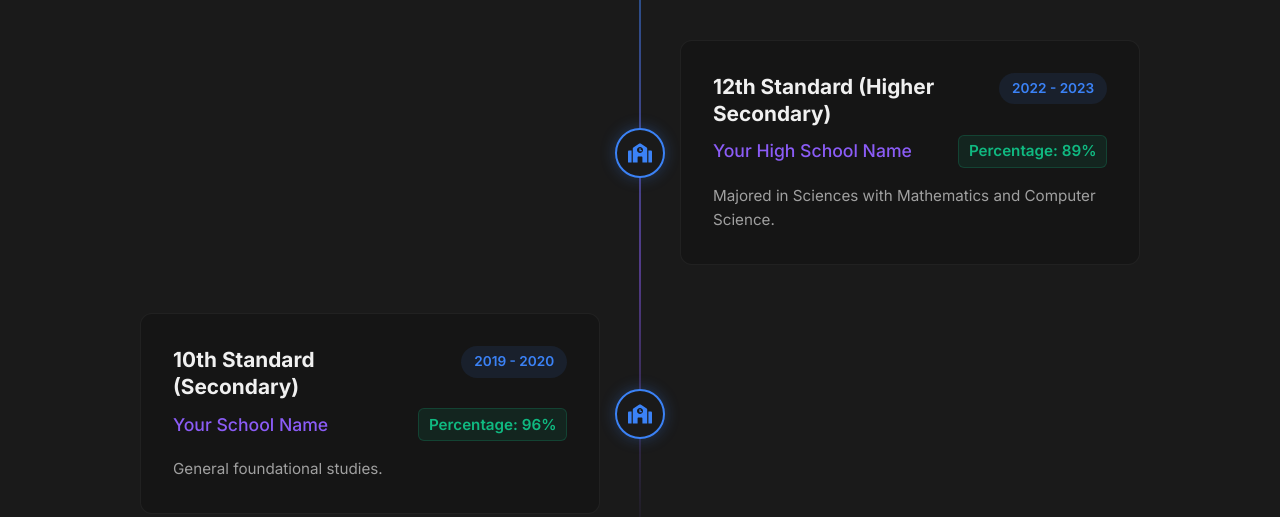
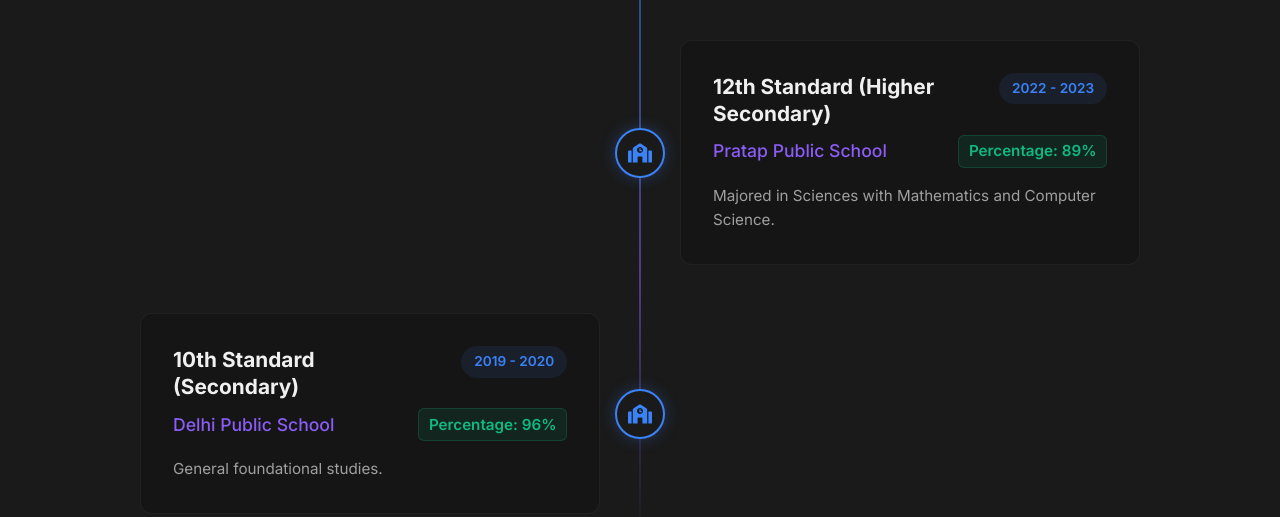
Before and after one commit to veronicabatra/VeronicaPortfolio, a React (Vite) app: page / in a window 1280 px wide. Shown: the part 5480-5997 px from the top of the page. Built offline with nearby package versions, Linux system fonts and the light colour scheme.

Commit message:
Update educational institutions in Education component

```diff
--- a/src/components/Education.jsx
+++ b/src/components/Education.jsx
@@ -40,7 +40,7 @@
     },
     {
       title: "12th Standard (Higher Secondary)",
-      institution: "Your High School Name",
+      institution: "Pratap Public School",
       duration: "2022 - 2023",
       score: "Percentage: 89%",
       description: "Majored in Sciences with Mathematics and Computer Science.",
@@ -48,7 +48,7 @@
     },
     {
       title: "10th Standard (Secondary)",
-      institution: "Your School Name",
+      institution: "Delhi Public School",
       duration: "2019 - 2020",
       score: "Percentage: 96%",
       description: "General foundational studies.",
```
